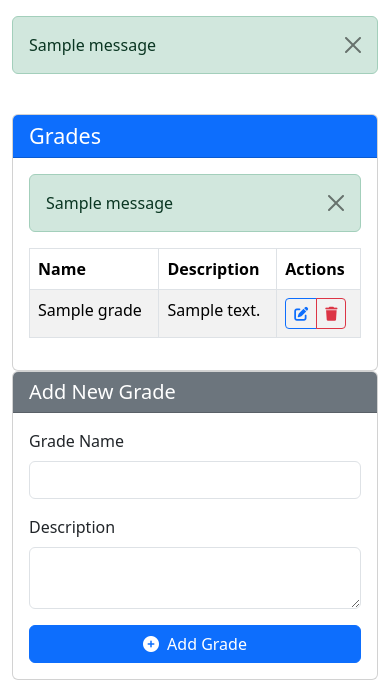
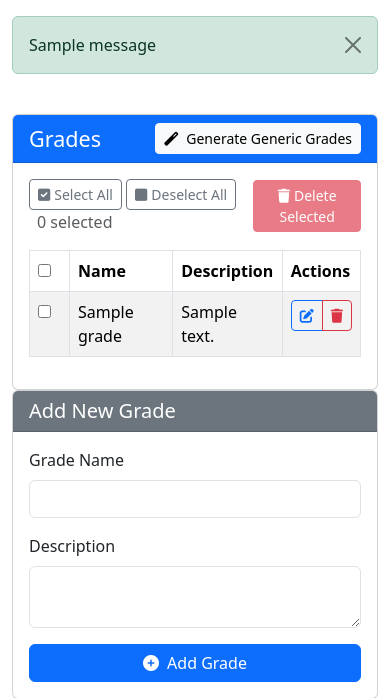
Before and after one commit to sammykagiri/SchoolManagementSystem, a Django app: page /grades/ in a window 390 px wide. Shown: the part 128-826 px from the top of the page. Run offline with Django 5.2, Linux system fonts and the light colour scheme; a user stored in the database is signed in; tables that the repository leaves empty hold one stand-in row (values such as "Sample post"); grey boxes marked "Sample" are stand-in pictures; one stand-in notice (Sample message) is shown; some libraries are stand-ins or nearby versions.

Commit message:
Grade Generic creation

```diff
--- a/core/templates/core/grade_list.html
+++ b/core/templates/core/grade_list.html
@@ -10,21 +10,36 @@
             <div class="card">
                 <div class="card-header bg-primary text-white d-flex justify-content-between align-items-center">
                     <h4 class="mb-0">Grades</h4>
+                    <a href="{% url 'core:grade_generate' %}" class="btn btn-light btn-sm">
+                        <i class="fas fa-magic me-2"></i>Generate Generic Grades
+                    </a>
                 </div>
                 <div class="card-body">
-                    {% if messages %}
-                        {% for message in messages %}
-                            <div class="alert alert-{{ message.tags }} alert-dismissible fade show" role="alert">
-                                {{ message }}
-                                <button type="button" class="btn-close" data-bs-dismiss="alert" aria-label="Close"></button>
+                    {% if grades %}
+                        <form id="bulkDeleteForm" method="post">
+                            {% csrf_token %}
+                            <input type="hidden" name="bulk_delete" value="1">
+                            <div class="mb-3 d-flex justify-content-between align-items-center">
+                                <div>
+                                    <button type="button" class="btn btn-sm btn-outline-secondary" onclick="selectAll()">
+                                        <i class="fas fa-check-square me-1"></i>Select All
+                                    </button>
+                                    <button type="button" class="btn btn-sm btn-outline-secondary" onclick="deselectAll()">
+                                        <i class="fas fa-square me-1"></i>Deselect All
+                                    </button>
+                                    <span id="selectedCount" class="ms-2 text-muted">0 selected</span>
                                 </div>
-                        {% endfor %}
-                    {% endif %}
+                                <button type="submit" class="btn btn-danger btn-sm" id="bulkDeleteBtn" disabled onclick="return confirm('Are you sure you want to delete the selected grades? This action cannot be undone.');">
+                                    <i class="fas fa-trash me-1"></i>Delete Selected
+                                </button>
+                            </div>
 
-                    {% if grades %}
                             <table class="table table-bordered table-striped">
                                 <thead>
                                     <tr>
+                                        <th style="width: 40px;">
+                                            <input type="checkbox" id="selectAllCheckbox" onchange="toggleSelectAll(this)">
+                                        </th>
                                         <th>Name</th>
                                         <th>Description</th>
                                         <th>Actions</th>
@@ -33,6 +48,9 @@
                                 <tbody>
                                     {% for grade in grades %}
                                     <tr>
+                                        <td>
+                                            <input type="checkbox" name="grade_ids" value="{{ grade.id }}" class="grade-checkbox" onchange="updateSelectedCount()">
+                                        </td>
                                         <td>{{ grade.name }}</td>
                                         <td>{{ grade.description|default:"-" }}</td>
                                         <td>
@@ -48,10 +66,11 @@
                                         </td>
                                     </tr>
                                     {% empty %}
-                                <tr><td colspan="3">No grades found.</td></tr>
+                                    <tr><td colspan="4">No grades found.</td></tr>
                                     {% endfor %}
                                 </tbody>
                             </table>
+                        </form>
                     {% else %}
                         <div class="text-center py-4">
                             <i class="fas fa-graduation-cap fa-3x text-muted mb-3"></i>
@@ -89,3 +108,66 @@
     </div>
 </div>
 {% endblock %}
+
+{% block extra_js %}
+<script>
+    function updateSelectedCount() {
+        const checkboxes = document.querySelectorAll('.grade-checkbox:checked');
+        const count = checkboxes.length;
+        const countSpan = document.getElementById('selectedCount');
+        const bulkDeleteBtn = document.getElementById('bulkDeleteBtn');
+        const selectAllCheckbox = document.getElementById('selectAllCheckbox');
+
+        if (countSpan) {
+            countSpan.textContent = count + ' selected';
+        }
+        if (bulkDeleteBtn) {
+            bulkDeleteBtn.disabled = count === 0;
+        }
+        if (selectAllCheckbox) {
+            const allCheckboxes = document.querySelectorAll('.grade-checkbox');
+            selectAllCheckbox.checked = allCheckboxes.length > 0 && allCheckboxes.length === count;
+            selectAllCheckbox.indeterminate = count > 0 && count < allCheckboxes.length;
+        }
+    }
+
+    function toggleSelectAll(checkbox) {
+        const gradeCheckboxes = document.querySelectorAll('.grade-checkbox');
+        gradeCheckboxes.forEach(cb => {
+            cb.checked = checkbox.checked;
+        });
+        updateSelectedCount();
+    }
+
+    function selectAll() {
+        const checkboxes = document.querySelectorAll('.grade-checkbox');
+        const selectAllCheckbox = document.getElementById('selectAllCheckbox');
+        checkboxes.forEach(checkbox => {
+            checkbox.checked = true;
+        });
+        if (selectAllCheckbox) {
+            selectAllCheckbox.checked = true;
+            selectAllCheckbox.indeterminate = false;
+        }
+        updateSelectedCount();
+    }
+
+    function deselectAll() {
+        const checkboxes = document.querySelectorAll('.grade-checkbox');
+        const selectAllCheckbox = document.getElementById('selectAllCheckbox');
+        checkboxes.forEach(checkbox => {
+            checkbox.checked = false;
+        });
+        if (selectAllCheckbox) {
+            selectAllCheckbox.checked = false;
+            selectAllCheckbox.indeterminate = false;
+        }
+        updateSelectedCount();
+    }
+
+    // Initialize on page load
+    document.addEventListener('DOMContentLoaded', function() {
+        updateSelectedCount();
+    });
+</script>
+{% endblock %}
--- a/core/urls.py
+++ b/core/urls.py
@@ -33,6 +33,7 @@ urlpatterns = [
 
     # Grades
     path('grades/', views.grade_list, name='grade_list'),
+    path('grades/generate/', views.grade_generate, name='grade_generate'),
     path('grades/<int:grade_id>/edit/', views.grade_edit, name='grade_edit'),
     path('grades/<int:grade_id>/delete/', views.grade_delete, name='grade_delete'),
 
--- a/core/views.py
+++ b/core/views.py
@@ -333,28 +333,204 @@ def student_delete(request, student_id):
 @role_required('super_admin', 'school_admin', 'teacher')
 def grade_list(request):
     """List all grades"""
-    grades = Grade.objects.all()
-
-    if request.method == 'POST':
-        name = request.POST.get('name')
-        description = request.POST.get('description')
-
-        try:
-            Grade.objects.create(name=name, description=description)
-            messages.success(request, 'Grade created successfully.')
-            return redirect('core:grade_list')
-        except Exception as e:
-            messages.error(request, f'Error creating grade: {str(e)}')
+    school = request.user.profile.school
+    grades = Grade.objects.filter(school=school)
+
+    # Sort grades naturally (handles numeric sorting: Grade 1, Grade 2, ..., Grade 10)
+    import re
+    def natural_sort_key(name):
+        """Extract numbers for natural sorting"""
+        parts = re.split(r'(\d+)', name)
+        return [int(part) if part.isdigit() else part.lower() for part in parts]
+
+    grades = sorted(grades, key=lambda g: natural_sort_key(g.name))
+
+    if request.method == 'POST':
+        # Check if this is a bulk delete request
+        if 'bulk_delete' in request.POST:
+            grade_ids = request.POST.getlist('grade_ids')
+            if grade_ids:
+                # Get grades that belong to this school
+                grades_to_delete = Grade.objects.filter(id__in=grade_ids, school=school)
+
+                # Check which grades are used in classes, students, or fee structures
+                from core.models import SchoolClass, Student, FeeStructure
+                used_grades = []
+                deletable_grades = []
+
+                for grade in grades_to_delete:
+                    usage_reasons = []
+
+                    # Check if used in classes
+                    if SchoolClass.objects.filter(grade=grade).exists():
+                        usage_reasons.append('classes')
+
+                    # Check if used in students
+                    if Student.objects.filter(grade=grade).exists():
+                        usage_reasons.append('students')
+
+                    # Check if used in fee structures
+                    if FeeStructure.objects.filter(grade=grade).exists():
+                        usage_reasons.append('fee structures')
+
+                    if usage_reasons:
+                        used_grades.append((grade, usage_reasons))
+                    else:
+                        deletable_grades.append(grade)
+
+                # Delete only grades that are not in use
+                deleted_count = 0
+                error_messages = []
+
+                for grade in deletable_grades:
+                    try:
+                        grade.delete()
+                        deleted_count += 1
+                    except Exception as e:
+                        error_messages.append(f'Error deleting {grade.name}: {str(e)}')
+
+                # Build detailed error messages for used grades
+                if used_grades:
+                    grade_messages = []
+                    for grade, reasons in used_grades:
+                        reason_text = ', '.join(reasons)
+                        grade_messages.append(f'{grade.name} (used in {reason_text})')
+                    messages.error(request, f'Cannot delete {len(used_grades)} grade(s): {"; ".join(grade_messages)}.')
+
+                if deleted_count > 0:
+                    messages.success(request, f'Successfully deleted {deleted_count} grade(s)!')
+
+                if error_messages:
+                    for error_msg in error_messages:
+                        messages.error(request, error_msg)
+
+                return redirect('core:grade_list')
+        else:
+            # Regular grade creation
+            name = request.POST.get('name', '').strip()
+            description = request.POST.get('description', '').strip()
+
+            if not name:
+                messages.error(request, 'Grade name is required.')
+            else:
+                # Normalize name for comparison (remove extra spaces, case-insensitive)
+                normalized_name = ' '.join(name.split())
+
+                # Check if grade with this name (exact or normalized) already exists
+                from django.db.models import Q
+                existing_grade = Grade.objects.filter(school=school).filter(
+                    Q(name=name) | Q(name=normalized_name)
+                ).first()
+
+                if existing_grade:
+                    messages.error(request, f'A grade with the name "{existing_grade.name}" already exists. Please choose a different name.')
+                else:
+                    try:
+                        Grade.objects.create(school=school, name=normalized_name, description=description)
+                        messages.success(request, 'Grade created successfully.')
+                        return redirect('core:grade_list')
+                    except Exception as e:
+                        from django.db import IntegrityError
+                        if isinstance(e, IntegrityError):
+                            messages.error(request, f'A grade with this name already exists. Please choose a different name.')
+                        else:
+                            messages.error(request, f'Error creating grade: {str(e)}')
 
     context = {'grades': grades}
     return render(request, 'core/grade_list.html', context)
+
+
+@login_required
+@role_required('super_admin', 'school_admin', 'teacher')
+def grade_generate(request):
+    """Generate multiple grades generically"""
+    school = request.user.profile.school
+
+    if request.method == 'POST':
+        grade_name = request.POST.get('grade_name', '').strip()
+        highest_grade = request.POST.get('highest_grade', '')
+
+        errors = []
+        if not grade_name:
+            errors.append('Grade name is required.')
+        if not highest_grade or not highest_grade.isdigit():
+            errors.append('Highest grade number is required and must be a valid number.')
+        else:
+            highest_grade = int(highest_grade)
+            if highest_grade < 1 or highest_grade > 50:
+                errors.append('Highest grade must be between 1 and 50.')
+
+        if errors:
+            for error in errors:
+                messages.error(request, error)
+            # Re-render form with errors
+            return render(request, 'core/grade_generate.html', {
+                'grade_name': request.POST.get('grade_name', ''),
+                'highest_grade': request.POST.get('highest_grade', ''),
+            })
+
+        # Create grades, skipping ones that already exist
+        created_grades = []
+        skipped_grades = []
+        error_count = 0
+
+        for i in range(1, highest_grade + 1):
+            grade_full_name = f"{grade_name} {i}"
+            grade_variation = f"{grade_name}{i}"
+            normalized_full = ' '.join(grade_full_name.split())
+            normalized_variation = ' '.join(grade_variation.split())
+
+            # Check if it already exists (with or without space, normalized)
+            existing_grade = None
+            if Grade.objects.filter(school=school, name=grade_full_name).exists():
+                existing_grade = Grade.objects.filter(school=school, name=grade_full_name).first()
+            elif Grade.objects.filter(school=school, name=grade_variation).exists():
+                existing_grade = Grade.objects.filter(school=school, name=grade_variation).first()
+            elif Grade.objects.filter(school=school, name=normalized_full).exists():
+                existing_grade = Grade.objects.filter(school=school, name=normalized_full).first()
+            elif Grade.objects.filter(school=school, name=normalized_variation).exists():
+                existing_grade = Grade.objects.filter(school=school, name=normalized_variation).first()
+
+            if existing_grade:
+                skipped_grades.append(existing_grade.name)
+            else:
+                try:
+                    Grade.objects.create(
+                        school=school,
+                        name=normalized_full,
+                        description=f'{grade_name} {i}'
+                    )
+                    created_grades.append(normalized_full)
+                except Exception as e:
+                    from django.db import IntegrityError
+                    if isinstance(e, IntegrityError):
+                        skipped_grades.append(normalized_full)
+                    else:
+                        error_count += 1
+                        messages.error(request, f'Error creating {grade_full_name}: {str(e)}')
+
+        # Build appropriate messages
+        if created_grades and skipped_grades:
+            messages.success(request, f'Successfully created {len(created_grades)} grade(s): {", ".join(created_grades)}.')
+            messages.info(request, f'Skipped {len(skipped_grades)} grade(s) that already exist: {", ".join(skipped_grades)}.')
+        elif created_grades:
+            messages.success(request, f'Successfully created {len(created_grades)} grade(s): {", ".join(created_grades)}.')
+        elif skipped_grades:
+            messages.warning(request, f'All {len(skipped_grades)} grade(s) already exist: {", ".join(skipped_grades)}. No new grades were created.')
+        else:
+            messages.warning(request, 'No grades were created.')
+
+        return redirect('core:grade_list')
+
+    return render(request, 'core/grade_generate.html')
 
 
 @login_required
 @role_required('super_admin', 'school_admin', 'teacher')
 def grade_edit(request, grade_id):
     """Edit a grade"""
-    grade = get_object_or_404(Grade, id=grade_id)
+    school = request.user.profile.school
+    grade = get_object_or_404(Grade, id=grade_id, school=school)
 
     if request.method == 'POST':
         name = request.POST.get('name')
@@ -377,7 +553,8 @@ def grade_edit(request, grade_id):
 @role_required('super_admin', 'school_admin')
 def grade_delete(request, grade_id):
     """Delete a grade"""
-    grade = get_object_or_404(Grade, id=grade_id)
+    school = request.user.profile.school
+    grade = get_object_or_404(Grade, id=grade_id, school=school)
 
     if request.method == 'POST':
         try:
```
Also changed, not shown: core/templates/core/grade_generate.html (added, +80 -0 lines). Lines whose indentation alone changed are shown as unchanged.
